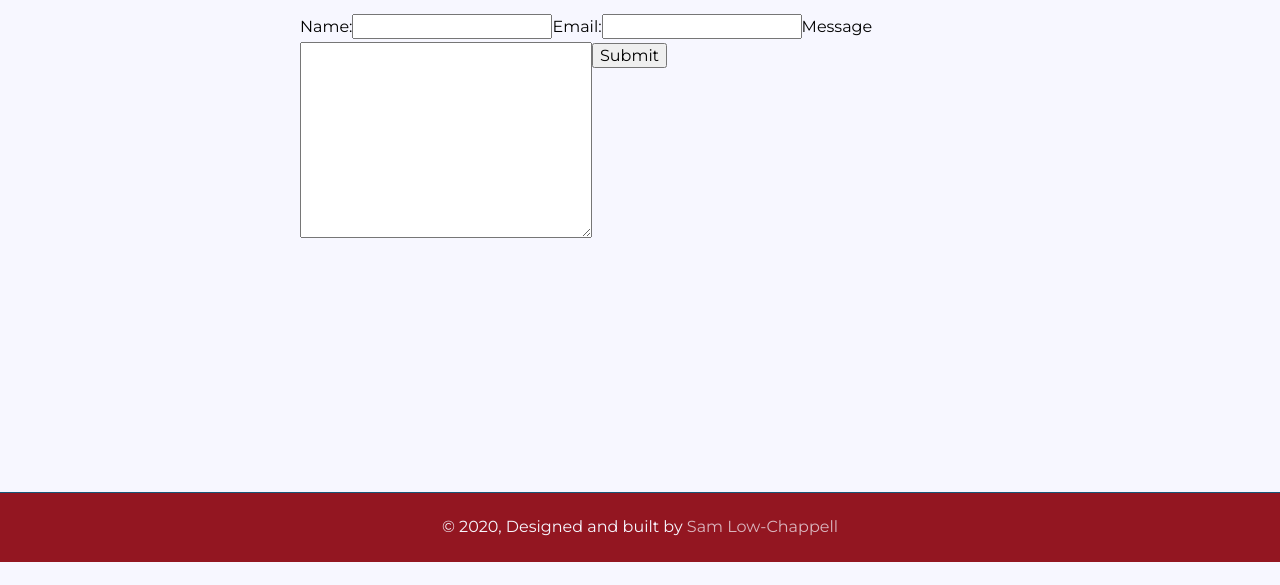
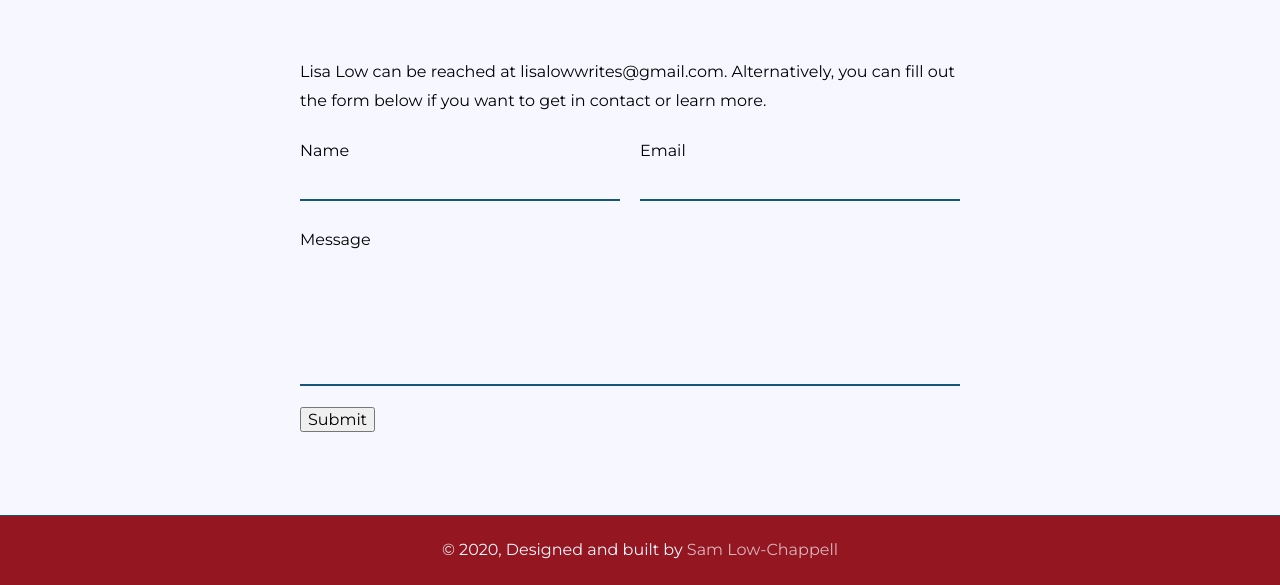
Before and after one commit to sjlowchappell/lisa-low-poetry, a Gatsby site: page /contact in a window 1280 px wide. Shown: the part 312-897 px from the top of the page. Before the commit the page ends 874 px from the top, so only its background shows below. Built offline with nearby package versions, Linux system fonts and the light colour scheme; Gatsby itself is replaced by a stand-in of ours.

Commit message:
updated contact page

```diff
--- a/src/pages/contact.js
+++ b/src/pages/contact.js
@@ -2,6 +2,7 @@ import React from 'react';
 
 import Layout from '../components/layout';
 import SEO from '../components/seo';
+import styles from './contact.module.css';
 
 const Contact = () => {
     const formSubmit = e => {
@@ -11,22 +12,59 @@ const Contact = () => {
         <Layout>
             <SEO title="Contact" />
             <div className="wrapper">
+                <div className={styles.contactContainer}>
+                    <div>
                         <h1 className="heading">Contact</h1>
-                <p>You can contact me at lisalowwrites@gmail.com</p>
-                <form action="" onSubmit={formSubmit}>
-                    <label htmlFor="name">Name:</label>
-                    <input id="name" type="text" />
-                    <label htmlFor="email">Email:</label>
-                    <input id="email" type="email" />
+                        <p>
+                            Lisa Low can be reached at lisalowwrites@gmail.com.
+                            Alternatively, you can fill out the form below if
+                            you want to get in contact or learn more.
+                        </p>
+                    </div>
+                    <form
+                        name="contact"
+                        action="/submit"
+                        method="POST"
+                        data-netlify="true"
+                    >
+                        <input type="hidden" name="bot-field" />
+                        <input type="hidden" name="form-name" value="contact" />
+                        <div className={styles.nameAndEmailContainer}>
+                            <div className={styles.inputContainer}>
+                                <label htmlFor="name">Name</label>
+                                <input
+                                    name="name"
+                                    type="text"
+                                    id="name"
+                                    required
+                                />
+                            </div>
+                            <div className={styles.inputContainer}>
+                                <label htmlFor="email">Email</label>
+                                <input
+                                    name="email"
+                                    type="email"
+                                    id="email"
+                                    required
+                                />
+                            </div>
+                        </div>
+
+                        <div className={styles.inputContainer}>
                             <label htmlFor="message">Message</label>
                             <textarea
                                 name="message"
                                 id="message"
-                        cols="30"
-                        rows="10"
+                                rows="6"
+                                required
                             ></textarea>
-                    <button>Submit</button>
+                        </div>
+
+                        <div className={styles.buttonContainer}>
+                            <button type="submit">Submit</button>
+                        </div>
                     </form>
+                </div>
             </div>
         </Layout>
     );
--- a/src/pages/contact.module.css
+++ b/src/pages/contact.module.css
@@ -0,0 +1,48 @@
+label,
+input,
+textarea {
+    resize: none;
+}
+
+input,
+textarea {
+    padding: 5px 0px;
+    border: none;
+    border-bottom: 2px solid var(--main-blue);
+    background: var(--main-white);
+}
+
+label {
+    margin: 5px 0px;
+}
+
+.contactContainer {
+    display: flex;
+    flex-direction: column;
+}
+
+.inputContainer {
+    display: flex;
+    flex-direction: column;
+    margin: 0px 20px 20px 0px;
+}
+
+.nameAndEmailContainer {
+    display: flex;
+}
+
+.nameAndEmailContainer > * {
+    flex: 1 0 auto;
+}
+
+@media (max-width: 550px) {
+    .nameAndEmailContainer {
+        flex-direction: column;
+    }
+    .inputContainer {
+        margin: 20px 0px;
+    }
+    .buttonContainer {
+        text-align: center;
+    }
+}
```
Lines whose indentation alone changed are shown as unchanged.
